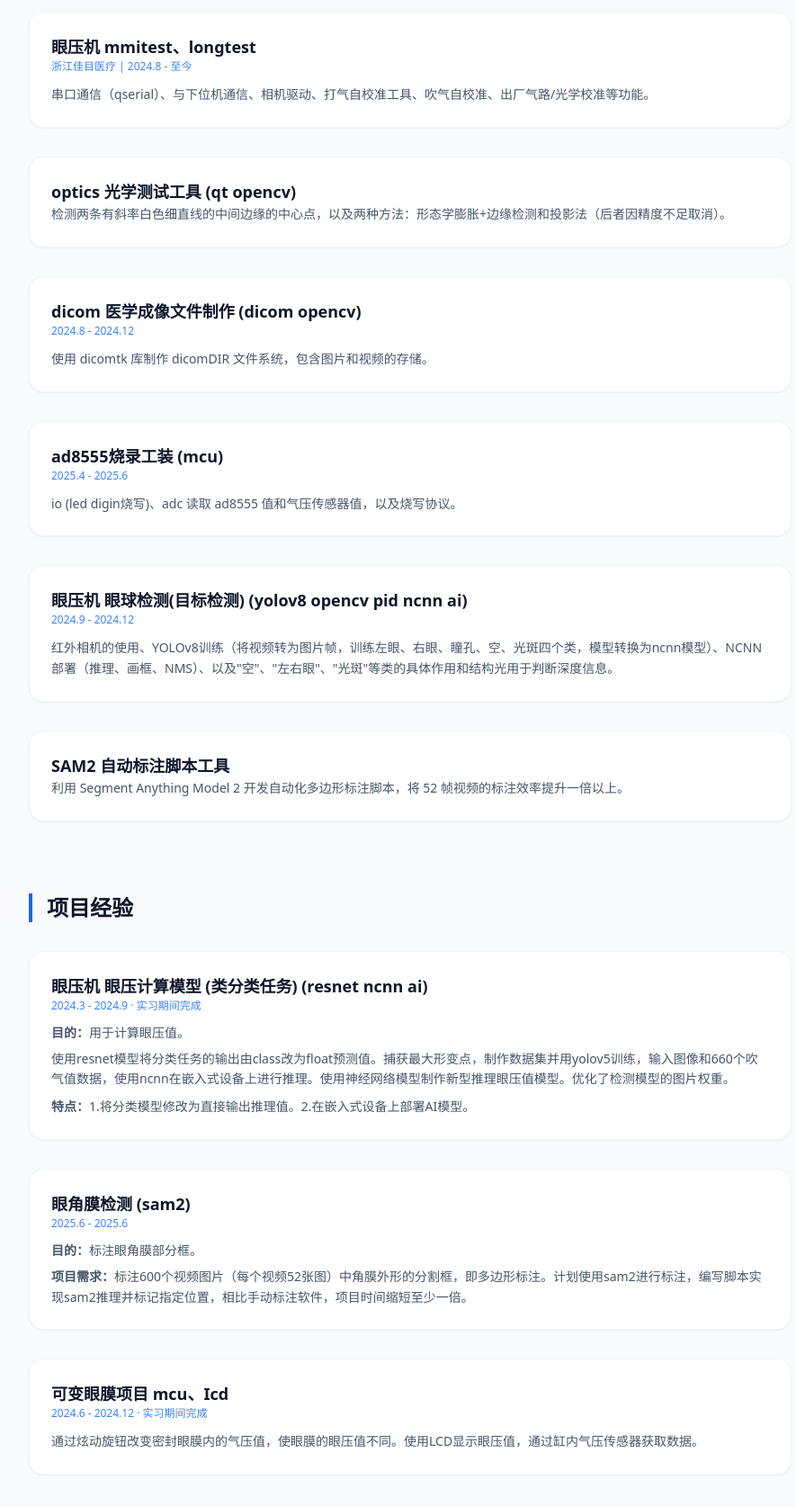
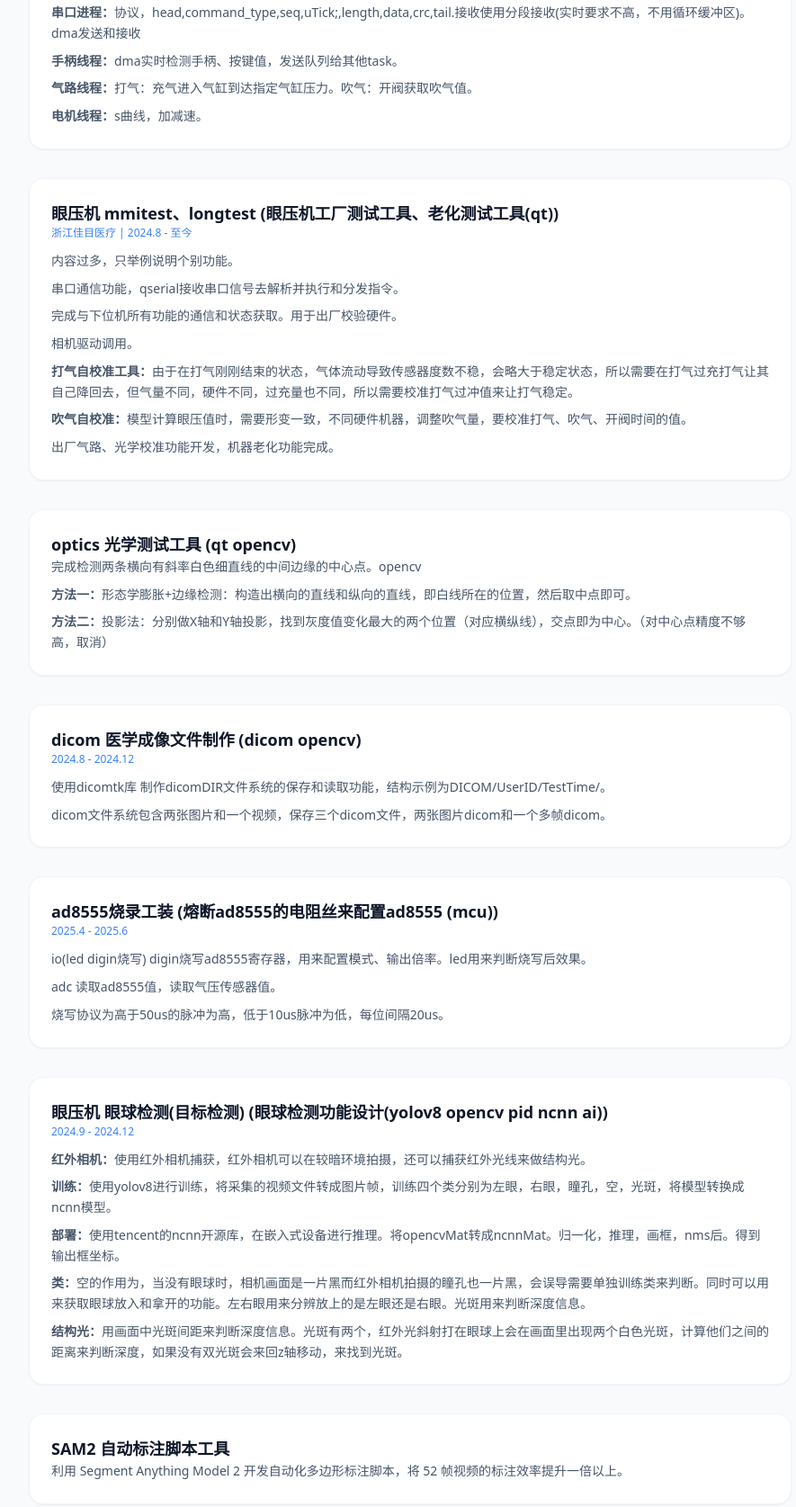
Before and after one commit to qlghmz/my-resume, a plain HTML site: page zh/index.html in a window 1280 px wide. Shown: the part 673-2348 px from the top of the page at 90% size, without its empty margins (184-1069 px from the left). Drawn offline with nearby package versions, Linux system fonts and the light colour scheme.

Commit message:
update: 修复几个问题

```diff
--- a/zh/index.html
+++ b/zh/index.html
@@ -49,33 +49,66 @@
             <h2 class="text-2xl font-bold border-l-4 border-blue-600 pl-4">核心实战</h2>
             <div class="grid gap-8">
                 <div class="p-6 bg-white rounded-2xl border border-slate-100 shadow-sm">
-                    <h3 class="font-bold text-lg">医用款眼压机 mcu程序开发 (mcurtos)</h3>
+                    <h3 class="font-bold text-lg">医用款眼压机 mcu程序开发 (mcu rtos)</h3>
                     <p class="text-xs text-blue-500 mb-3">浙江佳目医疗 | 2025.8 - 至今</p>
-                    <p class="text-sm text-slate-600 leading-relaxed">完成整个mcu系统、外设的开发。系统（使用FreeRTOS，四个线程：uart, handle, pump, motor）、外设（IO：风扇、电源使能、trigger信号；uart：通信；adc：手柄、气体压力；iic：气压传感器、按键板；EXTI：光耦、手柄按键、按键板中断）、串口进程（协议、DMA收发）、手柄线程、气路线程（打气、吹气）、电机线程（S曲线）等。</p>
+                    <p class="text-sm text-slate-600 mb-2 leading-relaxed">完成整个mcu系统、外设的开发，协助做电机的工程师一起完成电机控制。</p>
+                    <div class="text-sm text-slate-600 space-y-2 leading-relaxed">
+                        <p><strong>系统：</strong>使用freertos，开启四个线程，uart，handle，pump，motor。这四个线程等待队列指令来运作。</p>
+                        <p><strong>外设：</strong>io：风扇、各种电源使能、trigger信号。uart：通信上位机和电机驱动板。adc：手柄、气体压力、压力传感器。iic：气压传感器、按键板。EXTI：光耦、手柄按键、按键板中断。</p>
+                        <p><strong>串口进程：</strong>协议，head,command_type,seq,uTick;,length,data,crc,tail.接收使用分段接收(实时要求不高，不用循环缓冲区)。dma发送和接收</p>
+                        <p><strong>手柄线程：</strong>dma实时检测手柄、按键值，发送队列给其他task。</p>
+                        <p><strong>气路线程：</strong>打气：充气进入气缸到达指定气缸压力。吹气：开阀获取吹气值。</p>
+                        <p><strong>电机线程：</strong>s曲线，加减速。</p>
+                    </div>
                 </div>
                 <div class="p-6 bg-white rounded-2xl border border-slate-100 shadow-sm">
-                    <h3 class="font-bold text-lg">眼压机 mmitest、longtest</h3>
+                    <h3 class="font-bold text-lg">眼压机 mmitest、longtest (眼压机工厂测试工具、老化测试工具(qt))</h3>
                     <p class="text-xs text-blue-500 mb-3">浙江佳目医疗 | 2024.8 - 至今</p>
-                    <p class="text-sm text-slate-600 leading-relaxed">串口通信（qserial）、与下位机通信、相机驱动、打气自校准工具、吹气自校准、出厂气路/光学校准等功能。</p>
+                    <p class="text-sm text-slate-600 mb-2 leading-relaxed">内容过多，只举例说明个别功能。</p>
+                    <div class="text-sm text-slate-600 space-y-2 leading-relaxed">
+                        <p>串口通信功能，qserial接收串口信号去解析并执行和分发指令。</p>
+                        <p>完成与下位机所有功能的通信和状态获取。用于出厂校验硬件。</p>
+                        <p>相机驱动调用。</p>
+                        <p><strong>打气自校准工具：</strong>由于在打气刚刚结束的状态，气体流动导致传感器度数不稳，会略大于稳定状态，所以需要在打气过充打气让其自己降回去，但气量不同，硬件不同，过充量也不同，所以需要校准打气过冲值来让打气稳定。</p>
+                        <p><strong>吹气自校准：</strong>模型计算眼压值时，需要形变一致，不同硬件机器，调整吹气量，要校准打气、吹气、开阀时间的值。</p>
+                        <p>出厂气路、光学校准功能开发，机器老化功能完成。</p>
+                    </div>
                 </div>
                 <div class="p-6 bg-white rounded-2xl border border-slate-100 shadow-sm">
                     <h3 class="font-bold text-lg">optics 光学测试工具 (qt opencv)</h3>
-                    <p class="text-sm text-slate-600 leading-relaxed">检测两条有斜率白色细直线的中间边缘的中心点，以及两种方法：形态学膨胀+边缘检测和投影法（后者因精度不足取消）。</p>
+                    <div class="text-sm text-slate-600 space-y-2 leading-relaxed">
+                        <p>完成检测两条横向有斜率白色细直线的中间边缘的中心点。opencv</p>
+                        <p><strong>方法一：</strong>形态学膨胀+边缘检测：构造出横向的直线和纵向的直线，即白线所在的位置，然后取中点即可。</p>
+                        <p><strong>方法二：</strong>投影法：分别做X轴和Y轴投影，找到灰度值变化最大的两个位置（对应横纵线），交点即为中心。（对中心点精度不够高，取消）</p>
+                    </div>
                 </div>
                 <div class="p-6 bg-white rounded-2xl border border-slate-100 shadow-sm">
                     <h3 class="font-bold text-lg">dicom 医学成像文件制作 (dicom opencv)</h3>
                     <p class="text-xs text-blue-500 mb-3">2024.8 - 2024.12</p>
-                    <p class="text-sm text-slate-600 leading-relaxed">使用 dicomtk 库制作 dicomDIR 文件系统，包含图片和视频的存储。</p>
+                    <div class="text-sm text-slate-600 space-y-2 leading-relaxed">
+                        <p>使用dicomtk库 制作dicomDIR文件系统的保存和读取功能，结构示例为DICOM/UserID/TestTime/。</p>
+                        <p>dicom文件系统包含两张图片和一个视频，保存三个dicom文件，两张图片dicom和一个多帧dicom。</p>
+                    </div>
                 </div>
                 <div class="p-6 bg-white rounded-2xl border border-slate-100 shadow-sm">
-                    <h3 class="font-bold text-lg">ad8555烧录工装 (mcu)</h3>
+                    <h3 class="font-bold text-lg">ad8555烧录工装 (熔断ad8555的电阻丝来配置ad8555 (mcu))</h3>
                     <p class="text-xs text-blue-500 mb-3">2025.4 - 2025.6</p>
-                    <p class="text-sm text-slate-600 leading-relaxed">io (led digin烧写)、adc 读取 ad8555 值和气压传感器值，以及烧写协议。</p>
+                    <div class="text-sm text-slate-600 space-y-2 leading-relaxed">
+                        <p>io(led digin烧写) digin烧写ad8555寄存器，用来配置模式、输出倍率。led用来判断烧写后效果。</p>
+                        <p>adc 读取ad8555值，读取气压传感器值。</p>
+                        <p>烧写协议为高于50us的脉冲为高，低于10us脉冲为低，每位间隔20us。</p>
+                    </div>
                 </div>
                 <div class="p-6 bg-white rounded-2xl border border-slate-100 shadow-sm">
-                    <h3 class="font-bold text-lg">眼压机 眼球检测(目标检测) (yolov8 opencv pid ncnn ai)</h3>
+                    <h3 class="font-bold text-lg">眼压机 眼球检测(目标检测) (眼球检测功能设计(yolov8 opencv pid ncnn ai))</h3>
                     <p class="text-xs text-blue-500 mb-3">2024.9 - 2024.12</p>
-                    <p class="text-sm text-slate-600 leading-relaxed">红外相机的使用、YOLOv8训练（将视频转为图片帧，训练左眼、右眼、瞳孔、空、光斑四个类，模型转换为ncnn模型）、NCNN部署（推理、画框、NMS）、以及"空"、"左右眼"、"光斑"等类的具体作用和结构光用于判断深度信息。</p>
+                    <div class="text-sm text-slate-600 space-y-2 leading-relaxed">
+                        <p><strong>红外相机：</strong>使用红外相机捕获，红外相机可以在较暗环境拍摄，还可以捕获红外光线来做结构光。</p>
+                        <p><strong>训练：</strong>使用yolov8进行训练，将采集的视频文件转成图片帧，训练四个类分别为左眼，右眼，瞳孔，空，光斑，将模型转换成ncnn模型。</p>
+                        <p><strong>部署：</strong>使用tencent的ncnn开源库，在嵌入式设备进行推理。将opencvMat转成ncnnMat。归一化，推理，画框，nms后。得到输出框坐标。</p>
+                        <p><strong>类：</strong>空的作用为，当没有眼球时，相机画面是一片黑而红外相机拍摄的瞳孔也一片黑，会误导需要单独训练类来判断。同时可以用来获取眼球放入和拿开的功能。左右眼用来分辨放上的是左眼还是右眼。光斑用来判断深度信息。</p>
+                        <p><strong>结构光：</strong>用画面中光斑间距来判断深度信息。光斑有两个，红外光斜射打在眼球上会在画面里出现两个白色光斑，计算他们之间的距离来判断深度，如果没有双光斑会来回z轴移动，来找到光斑。</p>
+                    </div>
                 </div>
                 <div class="p-6 bg-white rounded-2xl border border-slate-100 shadow-sm">
                     <h3 class="font-bold text-lg">SAM2 自动标注脚本工具</h3>
@@ -89,21 +122,30 @@
             <div class="grid gap-8">
                 <div class="p-6 bg-white rounded-2xl border border-slate-100 shadow-sm">
                     <h3 class="font-bold text-lg">眼压机 眼压计算模型 (类分类任务) (resnet ncnn ai)</h3>
-                    <p class="text-xs text-blue-500 mb-3">2024.3 - 2024.9 · 实习期间完成</p>
-                    <p class="text-sm text-slate-600 mb-2"><strong>目的：</strong>用于计算眼压值。</p>
-                    <p class="text-sm text-slate-600 leading-relaxed">使用resnet模型将分类任务的输出由class改为float预测值。捕获最大形变点，制作数据集并用yolov5训练，输入图像和660个吹气值数据，使用ncnn在嵌入式设备上进行推理。使用神经网络模型制作新型推理眼压值模型。优化了检测模型的图片权重。</p>
-                    <p class="text-sm text-slate-600 mt-2 leading-relaxed"><strong>特点：</strong>1.将分类模型修改为直接输出推理值。2.在嵌入式设备上部署AI模型。</p>
+                    <p class="text-xs text-blue-500 mb-3">2024.3 - 2024.9 · 实习期间完成 · 用于计算眼压值</p>
+                    <div class="text-sm text-slate-600 space-y-2 leading-relaxed">
+                        <p>使用resnet模型将分类任务不使用输出class改为输出float预测值的模型。</p>
+                        <p>捕获最大形变点，制作数据集并用yolov5训练，输入为图像和一个660个吹气值数据，用ncnn在嵌入式设备推理。</p>
+                        <p>使用神经网络模型来制作的新式推理眼压值的模型。</p>
+                        <p><strong>优化：</strong>不断优化检测模型的图片权重。</p>
+                        <p><strong>特点：</strong>1.将分类模型修改为直接输出推理值。2.在嵌入式设备上部署ai模型。</p>
+                    </div>
                 </div>
                 <div class="p-6 bg-white rounded-2xl border border-slate-100 shadow-sm">
-                    <h3 class="font-bold text-lg">眼角膜检测 (sam2)</h3>
+                    <h3 class="font-bold text-lg">眼角膜检测 标注眼角膜部分框 (sam2)</h3>
                     <p class="text-xs text-blue-500 mb-3">2025.6 - 2025.6</p>
-                    <p class="text-sm text-slate-600 mb-2"><strong>目的：</strong>标注眼角膜部分框。</p>
-                    <p class="text-sm text-slate-600 leading-relaxed"><strong>项目需求：</strong>标注600个视频图片（每个视频52张图）中角膜外形的分割框，即多边形标注。计划使用sam2进行标注，编写脚本实现sam2推理并标记指定位置，相比手动标注软件，项目时间缩短至少一倍。</p>
+                    <div class="text-sm text-slate-600 space-y-2 leading-relaxed">
+                        <p><strong>项目需求：</strong>将600个视频图片，每个视频52张图，标注出角膜外形的分割框，也就是多边形标注。</p>
+                        <p>我计划使用sam2来标注，写了一个脚本推理sam2，然后标记指定位置，相比使用手动标注软件将项目时间缩短了至少一倍。</p>
+                    </div>
                 </div>
                 <div class="p-6 bg-white rounded-2xl border border-slate-100 shadow-sm">
-                    <h3 class="font-bold text-lg">可变眼膜项目 mcu、Icd</h3>
+                    <h3 class="font-bold text-lg">可变眼膜项目 mcu、lcd</h3>
                     <p class="text-xs text-blue-500 mb-3">2024.6 - 2024.12 · 实习期间完成</p>
-                    <p class="text-sm text-slate-600 leading-relaxed">通过炫动旋钮改变密封眼膜内的气压值，使眼膜的眼压值不同。使用LCD显示眼压值，通过缸内气压传感器获取数据。</p>
+                    <div class="text-sm text-slate-600 space-y-2 leading-relaxed">
+                        <p>炫动旋钮，来改变密封眼膜内的气压值，使得眼膜可以让眼压值不同。</p>
+                        <p>lcd显示眼压值，通过缸内气压传感器获取数据。</p>
+                    </div>
                 </div>
             </div>
         </section>
```
